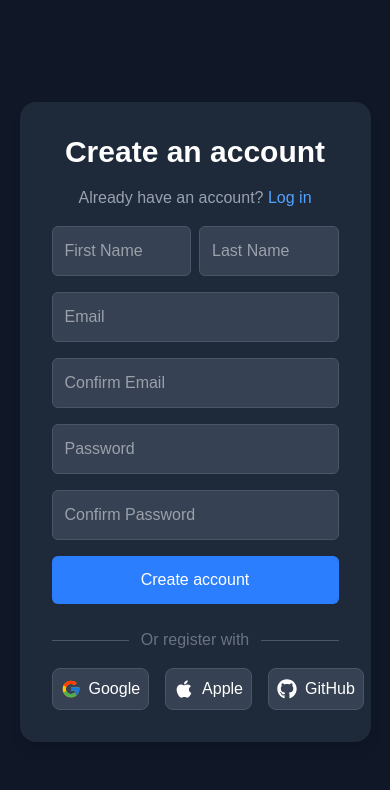
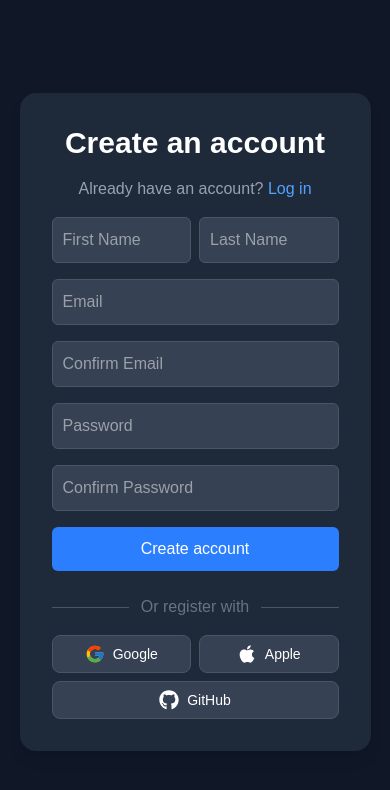
Before and after one commit to Stellorion/enter-planner, a Next.js app: page /Signup in a window 390 px wide. Shown: the top 790 px of the page. Built offline with nearby package versions, Linux system fonts and the light colour scheme.

Commit message:
fixed the buttons on the login to be responsive on the mobile

```diff
--- a/src/app/Login/page.tsx
+++ b/src/app/Login/page.tsx
@@ -4,7 +4,7 @@ import React from 'react';
 import { useForm, SubmitHandler } from 'react-hook-form';
 import { FcGoogle } from 'react-icons/fc';
 import { FaApple, FaGithub } from 'react-icons/fa';
-import Header from '../../components/header'
+import Header from '../../components/header';
 
 type Inputs = {
   email: string;
@@ -22,8 +22,8 @@ const LoginPage = () => {
 
   return (
     <div className="flex min-h-screen items-center justify-center bg-gray-900">
-            <div className="flex w-[90vw] flex-col rounded-2xl bg-gray-800 bg-opacity-20 p-8 text-white shadow-lg md:w-[70vw] md:flex-row lg:h-[70vh] lg:w-[60vw]">
-                <div className="hidden w-1/2 items-center justify-center md:flex sm:hidden">
+      <div className="bg-opacity-20 flex w-[90vw] flex-col rounded-2xl bg-gray-800 p-8 text-white shadow-lg md:w-[70vw] md:flex-row lg:h-[70vh] lg:w-[60vw]">
+        <div className="hidden w-1/2 items-center justify-center sm:hidden md:flex">
           <img
             src="/blob-scene-haikei.svg"
             alt="Login Illustration"
@@ -31,7 +31,7 @@ const LoginPage = () => {
           />
         </div>
         <div className="flex w-full flex-col items-center justify-center md:w-1/2 lg:ml-8">
-                    <h2 className="mb-4 font-semibold max-lg:text-3xl lg:text-5xl ">
+          <h2 className="mb-4 font-semibold max-lg:text-3xl lg:text-5xl">
             Log in
           </h2>
           <p className="mb-4 text-gray-400">
@@ -41,24 +41,24 @@ const LoginPage = () => {
             </a>
           </p>
           <form
-                        className="flex flex-col justify-center w-full space-y-4"
+            className="flex w-full flex-col justify-center space-y-4"
             onSubmit={handleSubmit(onSubmit)}
           >
             <input
               type="email"
               placeholder="Email"
               {...register('email', { required: true })}
-                            className="mb-4 w-full rounded-md border border-gray-600 bg-gray-700 p-3 focus:ring-2 focus:ring-blue-500 focus:outline-none"
+              className="mb-4 w-full rounded-md border border-gray-600 bg-gray-700 p-2.5 focus:ring-2 focus:ring-blue-500 focus:outline-none"
             />
             <input
               type="password"
               placeholder="Password"
               {...register('password', { required: true })}
-                            className="mb-4 w-full rounded-md border border-gray-600 bg-gray-700 p-3 focus:ring-2 focus:ring-blue-500 focus:outline-none"
+              className="mb-4 w-full rounded-md border border-gray-600 bg-gray-700 p-2.5 focus:ring-2 focus:ring-blue-500 focus:outline-none"
             />
             <button
               type="submit"
-                            className="w-full rounded-md bg-blue-500 py-3 text-white transition hover:bg-blue-600"
+              className="w-full rounded-md bg-blue-500 py-2.5 text-white transition hover:bg-blue-600"
             >
               Log in
             </button>
@@ -72,14 +72,14 @@ const LoginPage = () => {
             <div className="flex-grow border-t border-gray-600"></div>
           </div>
 
-                    <div className="mt-4 flex w-full space-x-4">
-                        <button className="flex flex-1 items-center justify-center rounded-lg border border-gray-600 bg-gray-700 p-2 transition hover:bg-gray-600">
+          <div className="mt-4 flex w-full flex-wrap justify-center gap-2 sm:flex-nowrap">
+            <button className="flex flex-1 items-center justify-center rounded-lg border border-gray-600 bg-gray-700 px-3 py-2 text-sm transition hover:bg-gray-600">
               <FcGoogle className="mr-2" size={20} /> Google
             </button>
-                        <button className="flex flex-1 items-center justify-center rounded-lg border border-gray-600 bg-gray-700 p-2 transition hover:bg-gray-600">
+            <button className="flex flex-1 items-center justify-center rounded-lg border border-gray-600 bg-gray-700 px-3 py-2 text-sm transition hover:bg-gray-600">
               <FaApple className="mr-2" size={20} /> Apple
             </button>
-                        <button className="flex flex-1 items-center justify-center rounded-lg border border-gray-600 bg-gray-700 p-2 transition hover:bg-gray-600">
+            <button className="flex flex-1 items-center justify-center rounded-lg border border-gray-600 bg-gray-700 px-3 py-2 text-sm transition hover:bg-gray-600">
               <FaGithub className="mr-2" size={20} /> GitHub
             </button>
           </div>
--- a/src/app/Signup/page.tsx
+++ b/src/app/Signup/page.tsx
@@ -26,7 +26,7 @@ const page = () => {
   return (
     <div className="flex min-h-screen items-center justify-center bg-gray-900">
       <div className="flex w-[90vw] flex-col rounded-2xl bg-gray-800 p-8 text-white shadow-lg md:w-[70vw] md:flex-row lg:h-[70vh] lg:w-[60vw]">
-        <div className="hidden w-1/2 items-center justify-center md:flex sm:hidden">
+        <div className="hidden w-1/2 items-center justify-center sm:hidden md:flex">
           <img
             src="/blob-scene-haikei.svg"
             alt="Signup Illustration"
@@ -34,7 +34,7 @@ const page = () => {
           />
         </div>
         <div className="flex w-full flex-col items-center justify-center md:w-1/2 lg:ml-8">
-          <h2 className="mb-4 font-semibold max-lg:text-3xl lg:text-5xl ">
+          <h2 className="mb-4 w-full text-center font-semibold max-lg:text-3xl lg:text-5xl">
             Create an account
           </h2>
           <p className="mb-4 text-gray-400">
@@ -44,7 +44,7 @@ const page = () => {
             </a>
           </p>
           <form
-            className="flex flex-col justify-center w-full space-y-4"
+            className="flex w-full flex-col justify-center space-y-4"
             onSubmit={handleSubmit(onSubmit)}
           >
             <div className="mb-4 flex space-x-2">
@@ -52,42 +52,42 @@ const page = () => {
                 type="text"
                 placeholder="First Name"
                 {...register('firstName', { required: true })}
-                className="w-1/2 rounded-md border border-gray-600 bg-gray-700 p-3 focus:ring-2 focus:ring-blue-500 focus:outline-none"
+                className="w-1/2 rounded-md border border-gray-600 bg-gray-700 p-2.5 focus:ring-2 focus:ring-blue-500 focus:outline-none"
               />
               <input
                 type="text"
                 placeholder="Last Name"
                 {...register('lastName', { required: true })}
-                className="w-1/2 rounded-md border border-gray-600 bg-gray-700 p-3 focus:ring-2 focus:ring-blue-500 focus:outline-none"
+                className="w-1/2 rounded-md border border-gray-600 bg-gray-700 p-2.5 focus:ring-2 focus:ring-blue-500 focus:outline-none"
               />
             </div>
             <input
               type="email"
               placeholder="Email"
               {...register('email', { required: true })}
-              className="mb-4 w-full rounded-md border border-gray-600 bg-gray-700 p-3 focus:ring-2 focus:ring-blue-500 focus:outline-none"
+              className="mb-4 w-full rounded-md border border-gray-600 bg-gray-700 p-2.5 focus:ring-2 focus:ring-blue-500 focus:outline-none"
             />
             <input
               type="email"
               placeholder="Confirm Email"
               {...register('Confirm', { required: true })}
-              className="mb-4 w-full rounded-md border border-gray-600 bg-gray-700 p-3 focus:ring-2 focus:ring-blue-500 focus:outline-none"
+              className="mb-4 w-full rounded-md border border-gray-600 bg-gray-700 p-2.5 focus:ring-2 focus:ring-blue-500 focus:outline-none"
             />
             <input
               type="password"
               placeholder="Password"
               {...register('password', { required: true })}
-              className="mb-4 w-full rounded-md border border-gray-600 bg-gray-700 p-3 focus:ring-2 focus:ring-blue-500 focus:outline-none"
+              className="mb-4 w-full rounded-md border border-gray-600 bg-gray-700 p-2.5 focus:ring-2 focus:ring-blue-500 focus:outline-none"
             />
             <input
               type="password"
               placeholder="Confirm Password"
               {...register('password', { required: true })}
-              className="mb-4 w-full rounded-md border border-gray-600 bg-gray-700 p-3 focus:ring-2 focus:ring-blue-500 focus:outline-none"
+              className="mb-4 w-full rounded-md border border-gray-600 bg-gray-700 p-2.5 focus:ring-2 focus:ring-blue-500 focus:outline-none"
             />
             <button
               type="submit"
-              className="w-full rounded-md bg-blue-500 py-3 text-white transition hover:bg-blue-600"
+              className="w-full rounded-md bg-blue-500 py-2.5 text-white transition hover:bg-blue-600"
             >
               Create account
             </button>
@@ -101,14 +101,14 @@ const page = () => {
             <div className="flex-grow border-t border-gray-600"></div>
           </div>
 
-          <div className="mt-4 flex w-full space-x-4">
-            <button className="flex flex-1 items-center justify-center rounded-lg border border-gray-600 bg-gray-700 p-2 transition hover:bg-gray-600">
+          <div className="mt-4 flex w-full flex-wrap justify-center gap-2 sm:flex-nowrap">
+            <button className="flex flex-1 items-center justify-center rounded-lg border border-gray-600 bg-gray-700 px-3 py-2 text-sm transition hover:bg-gray-600">
               <FcGoogle className="mr-2" size={20} /> Google
             </button>
-            <button className="flex flex-1 items-center justify-center rounded-lg border border-gray-600 bg-gray-700 p-2 transition hover:bg-gray-600">
+            <button className="flex flex-1 items-center justify-center rounded-lg border border-gray-600 bg-gray-700 px-3 py-2 text-sm transition hover:bg-gray-600">
               <FaApple className="mr-2" size={20} /> Apple
             </button>
-            <button className="flex flex-1 items-center justify-center rounded-lg border border-gray-600 bg-gray-700 p-2 transition hover:bg-gray-600">
+            <button className="flex flex-1 items-center justify-center rounded-lg border border-gray-600 bg-gray-700 px-3 py-2 text-sm transition hover:bg-gray-600">
               <FaGithub className="mr-2" size={20} /> GitHub
             </button>
           </div>
--- a/src/app/page.tsx
+++ b/src/app/page.tsx
@@ -24,9 +24,6 @@ const LandingPage = () => {
           <p className="mb-8">
             Efficiently manage your tasks and boost productivity.
           </p>
-          <button className="rounded bg-white px-8 py-4 text-lg text-black hover:bg-gray-200">
-            Click Here!
-          </button>
         </div>
         <div className="w-64 rounded-lg text-gray-700 bg-gray-100 p-6 hidden md:block">
           <p>Reminders</p>
```
Lines whose indentation alone changed are shown as unchanged.
